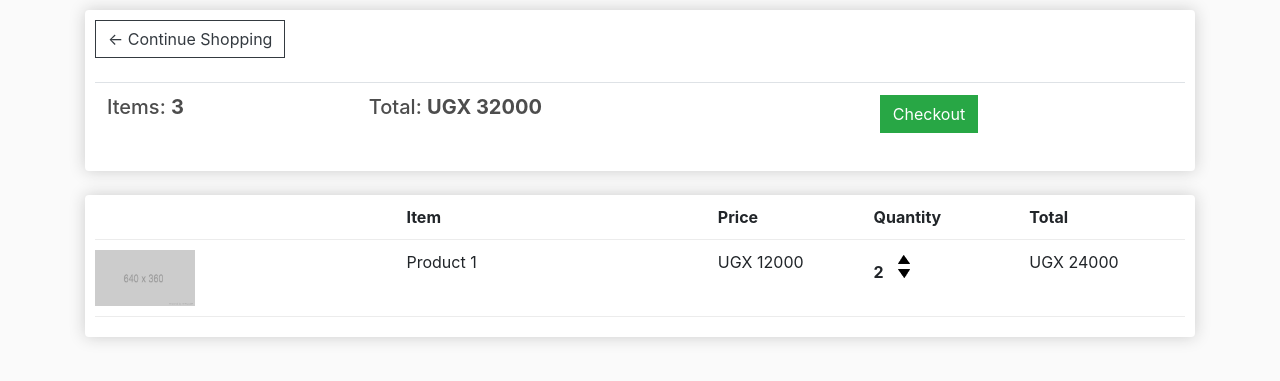
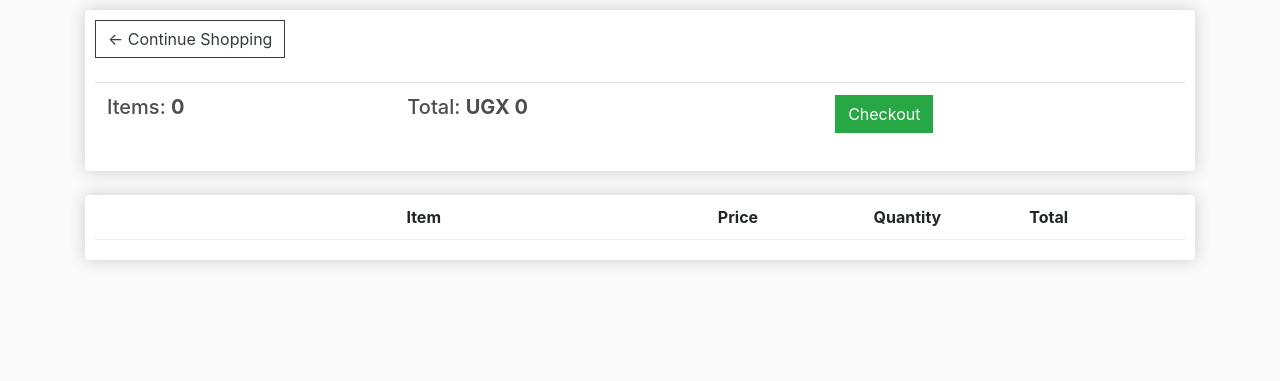
Before and after one commit to LubegaH/EcoWeb, a Django app: page /cart/ in a window 1280 px wide. Shown: the part 57-438 px from the top of the page. Run offline with Django 3.2, Linux system fonts and the light colour scheme; lists and menus that the app fills with data are empty; some libraries are stand-ins or nearby versions.

Commit message:
Cart and Checkout pages added

```diff
--- a/ecommerce/ecom/store/views.py
+++ b/ecommerce/ecom/store/views.py
@@ -1,5 +1,5 @@
 from django.shortcuts import render
-from .models import *
+from .models import Customer, Product, Order, OrderItem, ShippingAddress
 # Create your views here.
 
 
@@ -10,10 +10,24 @@ def store(request):
 
 
 def cart(request):
-    context = {}
+    if request.user.is_authenticated:
+        customer = request.user.customer
+        order, created = Order.objects.get_or_create(customer=customer, complete=False)
+        items = order.orderitem_set.all()
+    else:
+        items = []
+        order = {'get_cart_total': 0, 'get_cart_items': 0}
+    context = {'items': items, 'order': order }
     return render(request, 'store/cart.html', context)
 
 
 def checkout(request):
-    context = {}
+    if request.user.is_authenticated:
+        customer = request.user.customer
+        order, created = Order.objects.get_or_create(customer=customer, complete=False)
+        items = order.orderitem_set.all()
+    else:
+        items = []
+        order = {'get_cart_total': 0, 'get_cart_items': 0}
+    context = {'items': items, 'order': order }
     return render(request, 'store/checkout.html', context)
--- a/ecommerce/ecom/templates/store/cart.html
+++ b/ecommerce/ecom/templates/store/cart.html
@@ -13,9 +13,9 @@
                 <table class="table">
                     <tr>
                         <th>
-                            <h5>Items: <strong>3</strong></h5>
+                            <h5>Items: <strong>{{ order.get_cart_items }}</strong></h5>
                         </th>
-                        <th><h5>Total: <strong>UGX 32000</strong></h5></th>
+                        <th><h5>Total: <strong>UGX {{ order.get_cart_total }}</strong></h5></th>
                         <th>
                             <a href="{% url 'checkout' %}" class="btn btn-success" style="float: right margin 5px;">Checkout</a>
                         </th>
@@ -34,22 +34,23 @@
 
 
                 </div>
+                {% for item in items %}
                 <div class="cart-row">
-                    <div style="flex: 2;"><img src="{% static 'images/placeholder.png' %}" class="row-image"></div>
-                    <div style="flex: 2;">Product 1</div>
-                    <div style="flex: 1;">UGX 12000</div>
+                    <div style="flex: 2;"><img src="{{ item.product.imageURL }}" class="row-image"></div>
+                    <div style="flex: 2;">{{ item.product.name }}</div>
+                    <div style="flex: 1;">UGX {{ item.product.price | floatformat:1 }}</div>
                     <div style="flex: 1;">
-                        <p class="quantity">2</p>
+                        <p class="quantity">{{ item.quantity }}</p>
                         <div class="quantity">
 							<img class="chg-quantity" src="{% static  'images/arrow-up.png' %}">
 
 							<img class="chg-quantity" src="{% static  'images/arrow-down.png' %}">
 						</div>
                     </div>
-                    <div style="flex: 1;">UGX 24000</div>
-
+                    <div style="flex: 1;">UGX {{ item.get_total | floatformat:1 }}</div>
 
                 </div>
+                {% endfor %}
 
             </div>
 
```
Also changed, not shown: ecommerce/ecom/store/models.py (+15 -0 lines), ecommerce/ecom/templates/store/checkout.html (+9 -6 lines), ecommerce/ecom/db.sqlite3.
